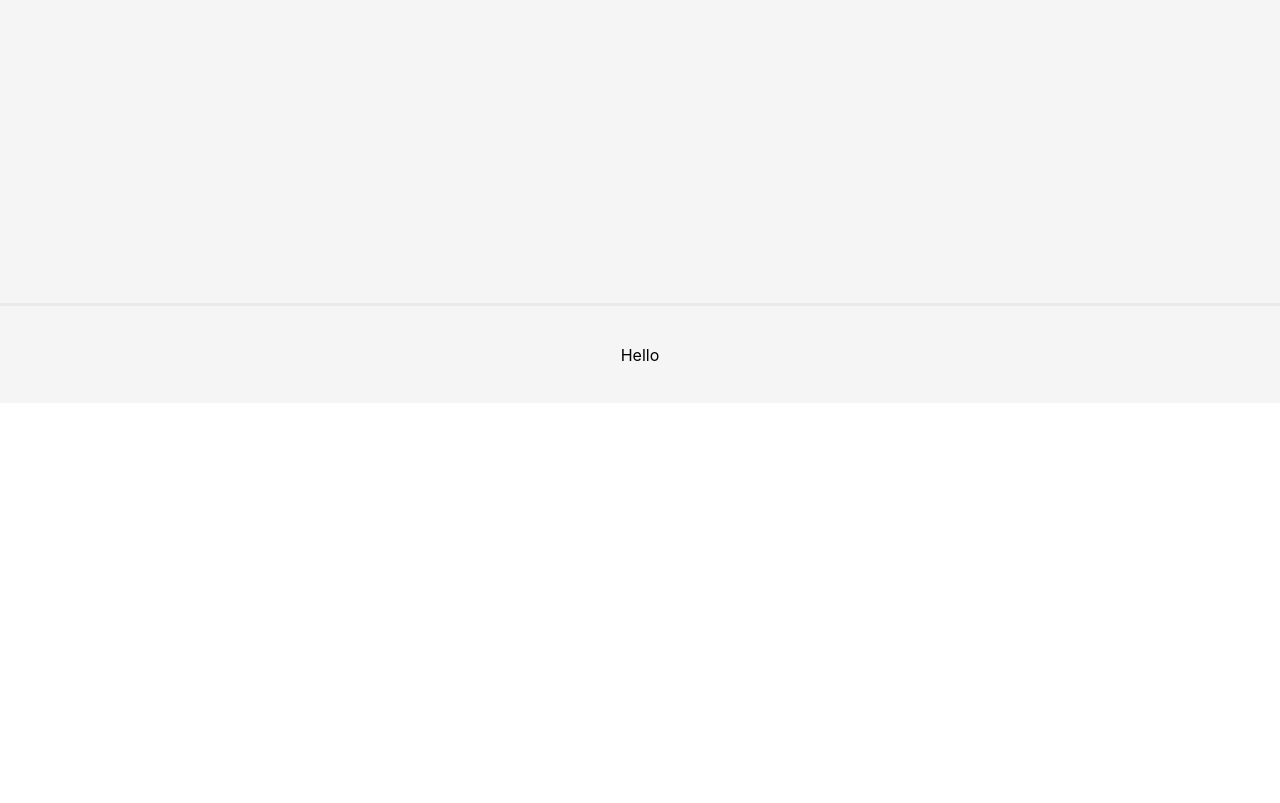
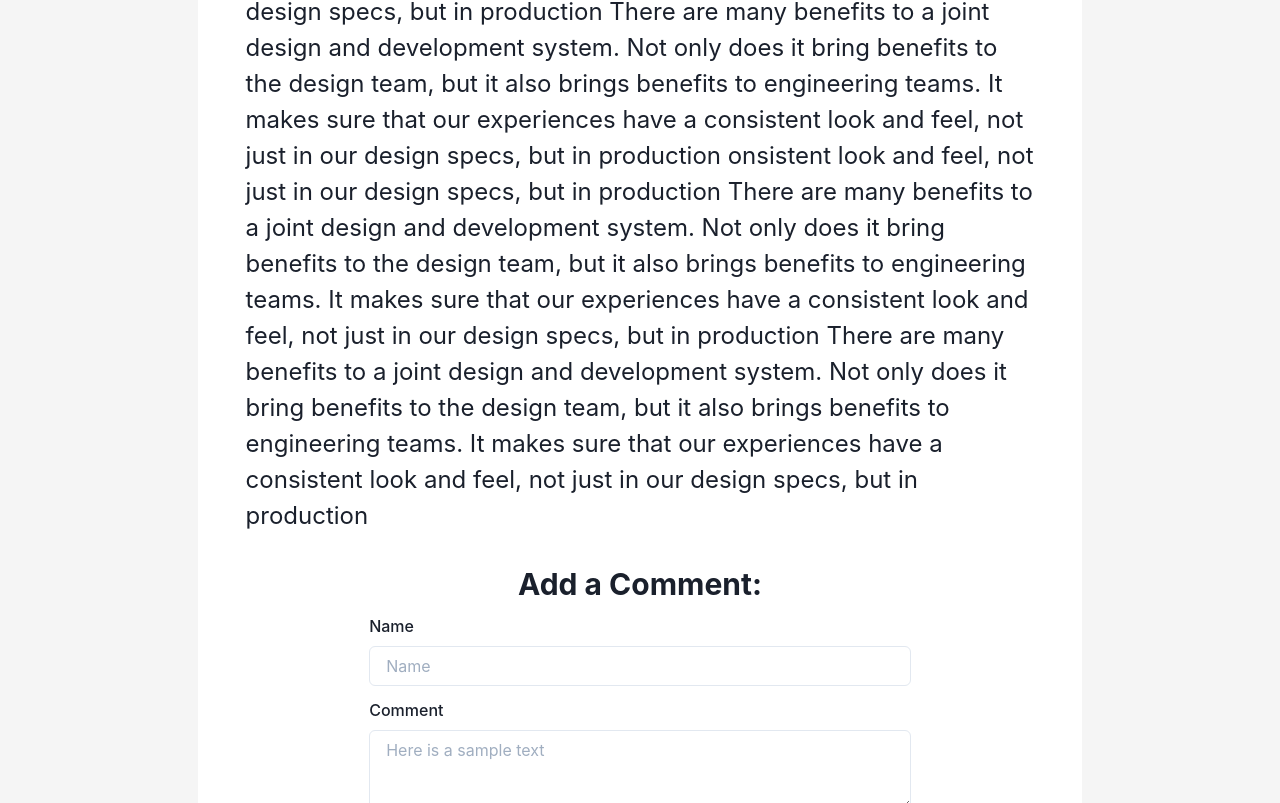
Before and after one commit to NadimRadjab/random-blog-client, a Next.js app: page /posts/1 in a window 1280 px wide. Before the commit this address had no page. Shown: the part 807-1610 px from the top of the page. Before the commit the page ends 1210 px from the top, so only its background shows below. Built offline with nearby package versions, Linux system fonts and the light colour scheme.

Commit message:
Single Post Page

```diff
--- a/Components/Card.js
+++ b/Components/Card.js
@@ -4,7 +4,7 @@ import Link from "next/link";
 const Card = () => {
   return (
     <div className={cardStyles.grid}>
-      <Link href="#">
+      <Link href="/posts/:id">
         <a className={cardStyles.card}>
           <h2>Name</h2>
           <p>HAhahahahahahhahahahh</p>
--- /dev/null
+++ b/Components/Comment.js
@@ -0,0 +1,44 @@
+import { Box, Badge, Flex } from "@chakra-ui/react";
+
+const Comment = () => {
+  return (
+    <Box
+      mt="3"
+      maxW="xl"
+      width="600px"
+      borderWidth="2px"
+      borderRadius="lg"
+      overflow="hidden"
+    >
+      <Box p="6">
+        <Box d="flex">
+          <Badge
+            d="flex"
+            justifyContent="space-evenly"
+            borderRadius="full"
+            px="3"
+            colorScheme="gray"
+          >
+            Name
+          </Badge>
+
+          <Box
+            color="gray.600"
+            fontWeight="semibold"
+            letterSpacing="wide"
+            fontSize="xs"
+            textTransform="uppercase"
+            ml="2"
+          >
+            Date
+          </Box>
+        </Box>
+
+        <Box d="flex" mt="5" alignItems="center">
+          <Box as="span" ml="2" color="gray.800" fontSize="sm"></Box>
+        </Box>
+      </Box>
+    </Box>
+  );
+};
+export default Comment;
--- /dev/null
+++ b/Components/FormPost.js
@@ -0,0 +1,50 @@
+import {
+  Container,
+  Text,
+  Heading,
+  FormControl,
+  FormLabel,
+  Textarea,
+  Input,
+  Flex,
+  Button,
+} from "@chakra-ui/react";
+const FormPost = () => {
+  return (
+    <Container mt={8}>
+      <Heading mb={3} as="h2" size="lg">
+        <Flex direction="column" align="center">
+          Add a Comment:
+        </Flex>
+      </Heading>
+
+      <form>
+        <Flex direction="column" align="center">
+          <FormControl id="name">
+            <FormLabel>Name</FormLabel>
+            <Input required name="name" type="name" placeholder="Name" />
+          </FormControl>
+          <FormControl mt={3} id="text">
+            <FormLabel>Comment</FormLabel>
+            <Textarea
+              required
+              id="text"
+              name="text"
+              placeholder="Here is a sample text"
+            />
+          </FormControl>
+          <Button
+            type="submit"
+            mt={3}
+            colorScheme="blue"
+            width="200px"
+            size="lg"
+          >
+            Add
+          </Button>
+        </Flex>
+      </form>
+    </Container>
+  );
+};
+export default FormPost;
--- a/Components/Layout.js
+++ b/Components/Layout.js
@@ -11,7 +11,7 @@ const Layout = ({ children }) => {
         Random Blog for all the random posts you can think off!
       </Heading>
       <div className={styles.container}>
-        <main className={styles.card}>{children}</main>
+        <main className={styles.main}>{children}</main>
       </div>
       <footer className={styles.footer}>
         <a>
--- /dev/null
+++ b/pages/posts/[id]/index.js
@@ -0,0 +1,53 @@
+import { Container, Text, Heading } from "@chakra-ui/react";
+import FormPost from "../../../Components/FormPost";
+import Comment from "../../../Components/Comment";
+import postStyles from "../../../styles/Post.module.css";
+
+const Post = () => {
+  return (
+    <div className={postStyles.container}>
+      <Heading mt={2} as="h2" size="xl">
+        I'm a Heading
+      </Heading>
+      <Text mt={6} fontSize="2xl">
+        There are many benefits to a joint design and development system. Not
+        only does it bring benefits to the design team, but it also brings
+        benefits to engineering teams. It makes sure that our experiences have a
+        consistent look and feel, not just in our design specs, but in
+        production There are many benefits to a joint design and development
+        system. Not only does it bring benefits to the design team, but it also
+        brings benefits to engineering teams. It makes sure that our experiences
+        have a consistent look and feel, not just in our design specs, but in
+        production There are many benefits to a joint design and development
+        system. Not only does it bring benefits to the design team, but it also
+        brings benefits to engineering teams. It makes sure that our experiences
+        have a consistent look and feel, not just in our design specs, but in
+        production onsistent look and feel, not just in our design specs, but in
+        production There are many benefits to a joint design and development
+        system. Not only does it bring benefits to the design team, but it also
+        brings benefits to engineering teams. It makes sure that our experiences
+        have a consistent look and feel, not just in our design specs, but in
+        production There are many benefits to a joint design and development
+        system. Not only does it bring benefits to the design team, but it also
+        brings benefits to engineering teams. It makes sure that our experiences
+        have a consistent look and feel, not just in our design specs, but in
+        production
+      </Text>
+      <Container>
+        <FormPost />
+        <Container d="flex" flexDirection="column" alignItems="center" mt={4}>
+          <Comment />
+          <Comment />
+          <Comment />
+          <Comment />
+          <Comment />
+          <Comment />
+          <Comment />
+          <Comment />
+        </Container>
+      </Container>
+    </div>
+  );
+};
+
+export default Post;
--- a/styles/Layout.module.css
+++ b/styles/Layout.module.css
@@ -10,6 +10,7 @@
 .main {
   padding: 5rem 0;
   flex: 1;
+  width: 100%;
   display: flex;
   flex-direction: column;
   justify-content: flex-start;
--- /dev/null
+++ b/styles/Post.module.css
@@ -0,0 +1,5 @@
+.container {
+  width: 70%;
+  background-color: white;
+  padding: 3rem;
+}
--- a/styles/globals.css
+++ b/styles/globals.css
@@ -1,7 +1,6 @@
 html,
 body {
   padding: 0;
-
   margin: 0;
   height: 100vh;
   font-family: -apple-system, BlinkMacSystemFont, Segoe UI, Roboto, Oxygen,
```
